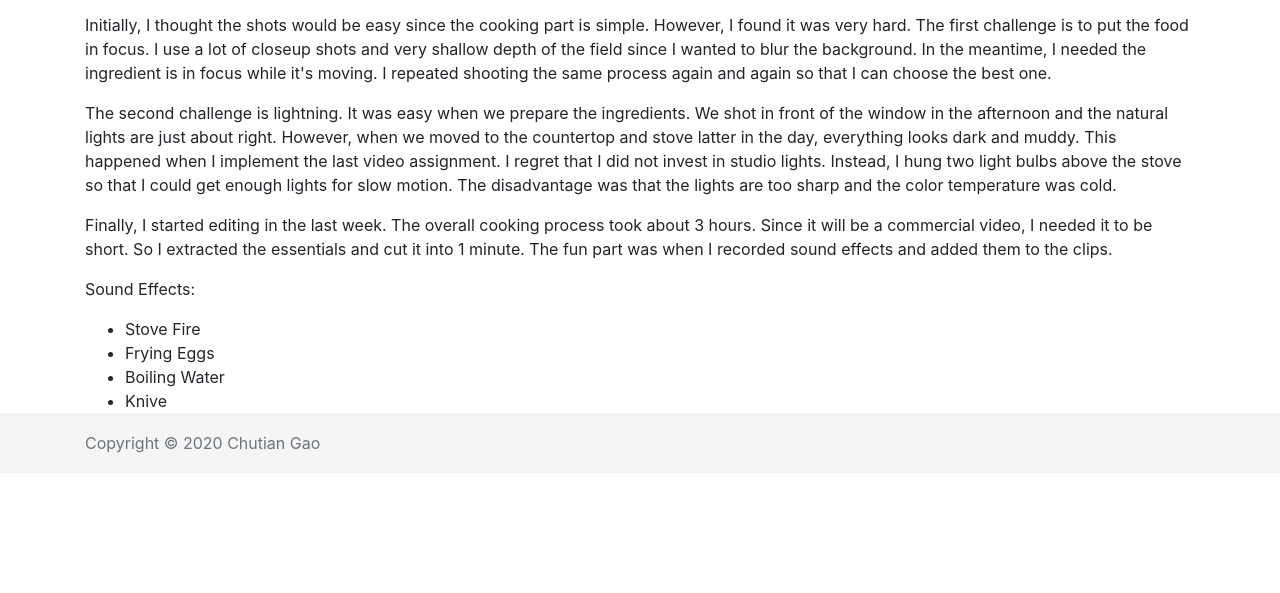
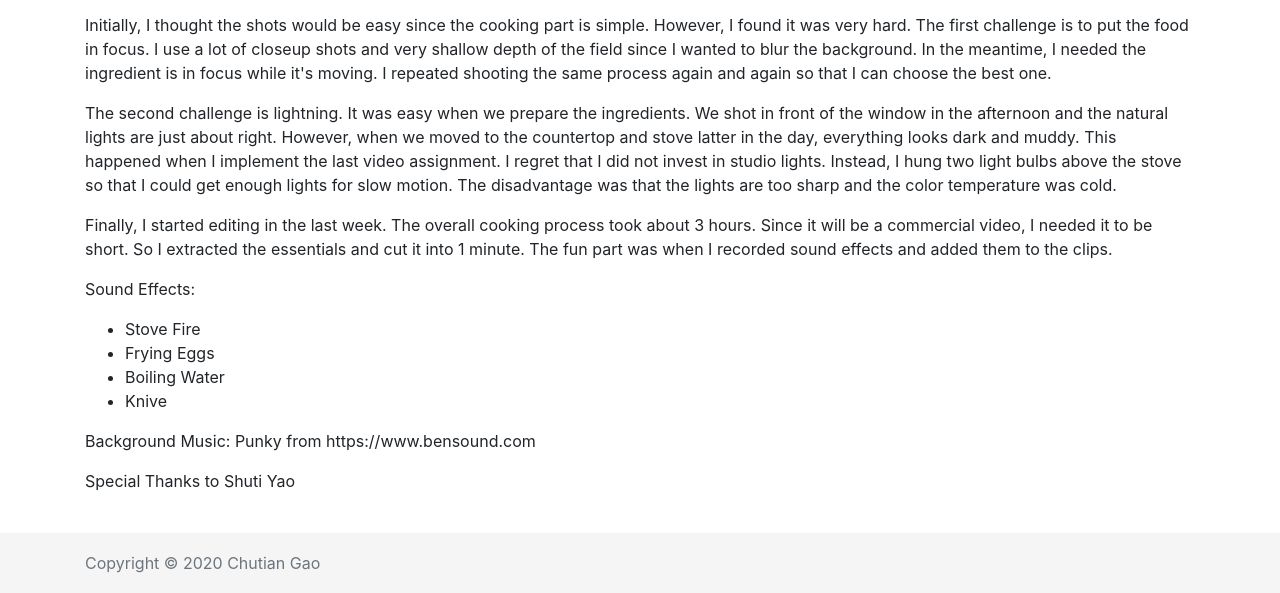
Before and after one commit to ChutianGao/DGMD-E5-Final-Project, a plain HTML site: page index.html in a window 1280 px wide. Shown: the part 997-1590 px from the top of the page. Before the commit the page ends 1470 px from the top, so only its background shows below. Drawn offline with nearby package versions, Linux system fonts and the light colour scheme.

Commit message:
Update index.html

```diff
--- a/index.html
+++ b/index.html
@@ -58,6 +58,11 @@
         </ul>
       </p>
 
+    <p>Background Music: Punky from https://www.bensound.com</p>
+
+    <p>Special Thanks to Shuti Yao</p>
+
+    <br>
 
 
     </main>
```
